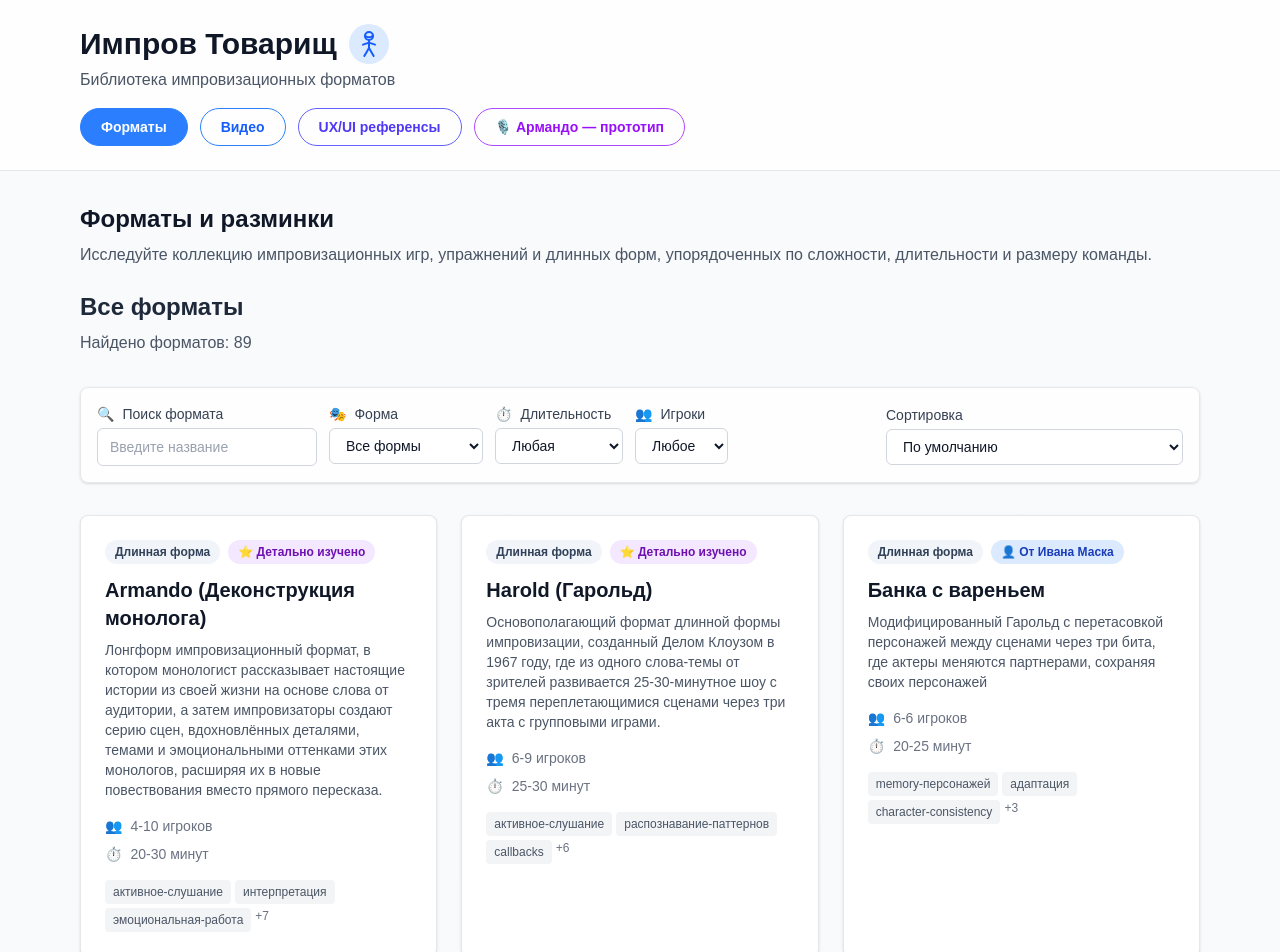
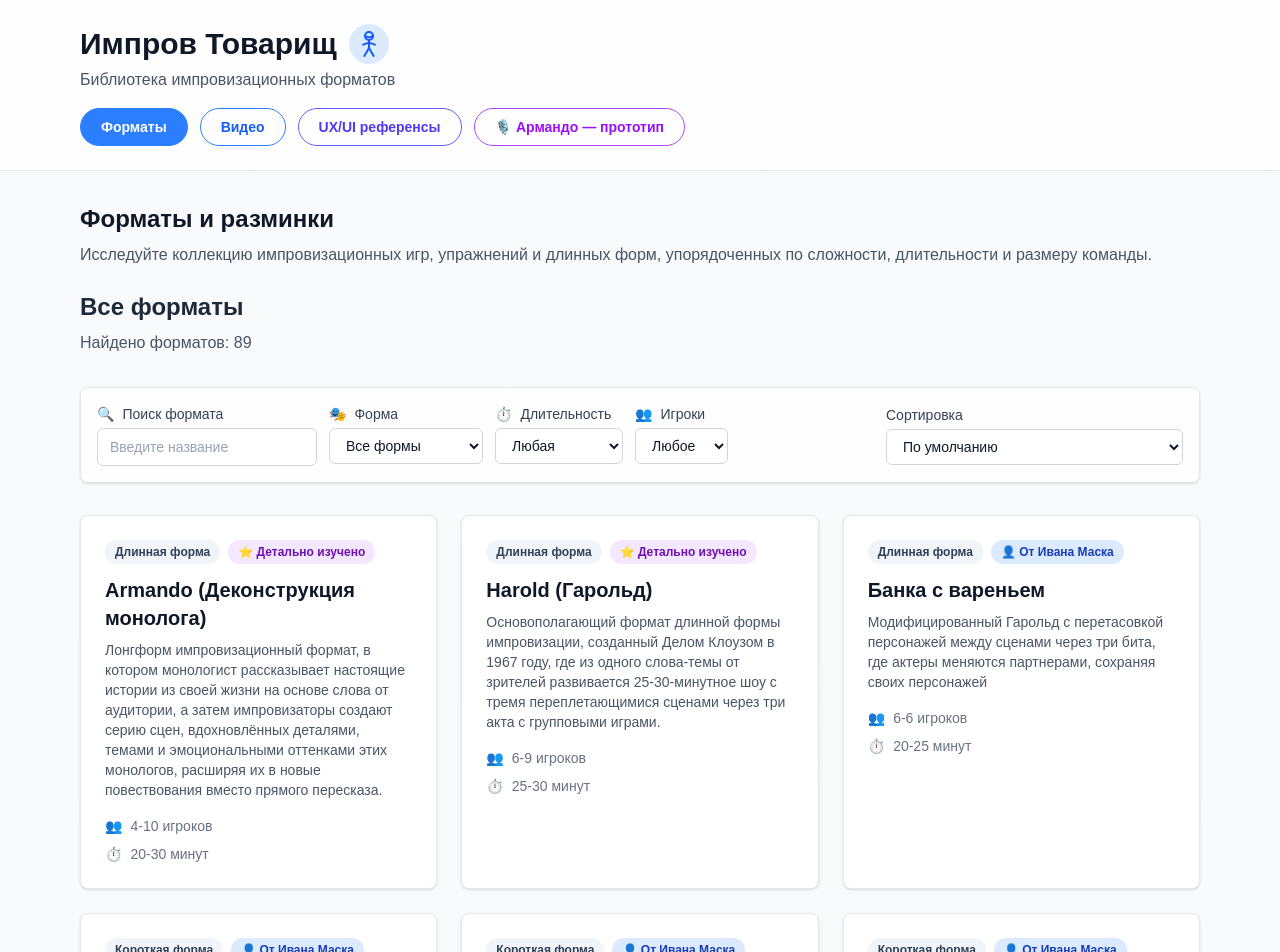
Before and after one commit to ncalavera/improv-tovarisch, a Next.js app: page / in a window 1280 px wide. Shown: the top 952 px of the page. Built offline with nearby package versions, Linux system fonts and the light colour scheme.

Commit message:
Remove skills badges from format cards

```diff
--- a/components/FormatsExplorer.tsx
+++ b/components/FormatsExplorer.tsx
@@ -425,21 +425,6 @@ export function FormatsExplorer({ formats }: Props) {
                   </div>
                 )}
 
-                {isStructuredFormat(format) && format.skills.length > 0 && (
-                  <div className="mt-4 flex flex-wrap gap-1">
-                    {format.skills.slice(0, 3).map((skill) => (
-                      <span
-                        key={skill}
-                        className="text-xs bg-gray-100 dark:bg-gray-700 text-gray-600 dark:text-gray-300 px-2 py-1 rounded"
-                      >
-                        {skill}
-                      </span>
-                    ))}
-                    {format.skills.length > 3 && (
-                      <span className="text-xs text-gray-500">+{format.skills.length - 3}</span>
-                    )}
-                  </div>
-                )}
               </div>
             </Link>
           )
```
